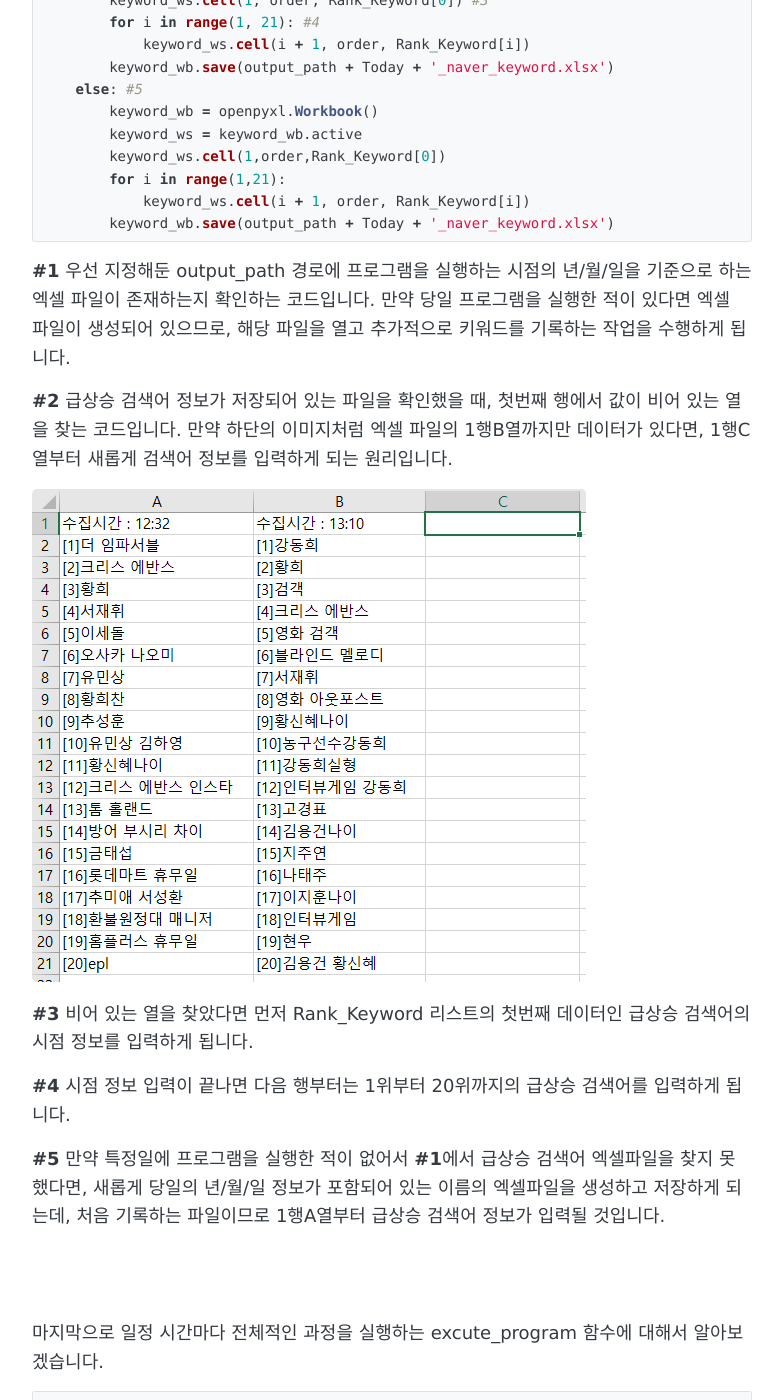
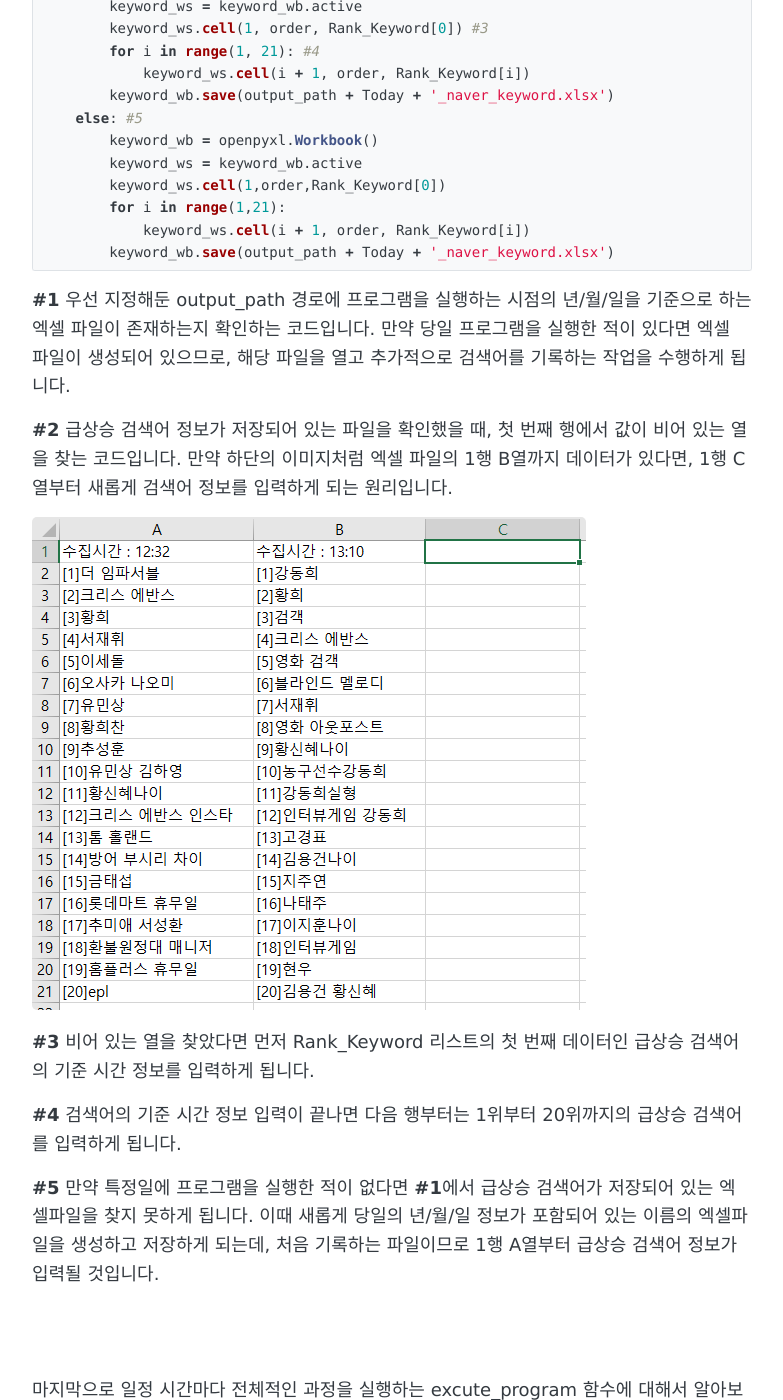
Before and after one commit to sinsa08/growth-hacker.kr, a Jekyll site: the page built from _posts/2020-01-04-마케터의-네이버-급상승-검색어-크롤링-해보기_V2.md, in a window 1280 px wide and 1400 px high, scrolled down 9490 px. Shown: the whole window, without its empty margins (248-1031 px from the left). Built offline with Jekyll 4.4.1, drawn with Linux system fonts in a browser that asks for light colours; some of the changed text lies outside the part shown.

Commit message:
Update 2020-01-04-마케터의-네이버-급상승-검색어-크롤링-해보기_V2.md

````diff
--- a/_posts/2020-01-04-마케터의-네이버-급상승-검색어-크롤링-해보기_V2.md
+++ b/_posts/2020-01-04-마케터의-네이버-급상승-검색어-크롤링-해보기_V2.md
@@ -35,7 +35,7 @@ description: Naver Datalab의 급상승 검색어를 크롤링하여 엑셀 파
 
 이전에 포스팅된 글(**마케터의 네이버 급상승 검색어 크롤링 해보기**)에서는 Python의 BeautifulSoup만을 활용하여 네이버 메인의 급상승 검색어를 크롤링하는 방법을 소개하였는데, 현재 그 방법은 BeautifulSoup가 네이버의 전체적인 코드를 가져오지 못하게 되면서 사용할 수 없게 되었습니다.
 
-그래서 단순 BeautifulSoup만이 아닌 Selenium을 함께 활용하여 네이버 급상승 검색어를 크롤링 해보는 방법을 소개해 보려 합니다. 기존에는 네이버 메인에서 데이터를 가져왔다면, 새로운 방법은 조금더 다양한 정보를 접할 수 있는 네이버의 DataLab에서 급상승 검색어를 크롤링 했습니다.
+그래서 단순 BeautifulSoup만이 아닌 Selenium을 함께 활용하여 네이버 급상승 검색어를 크롤링 해보는 방법을 소개해 보려 합니다. 기존에는 네이버 메인에서 데이터를 가져왔다면, 새로운 방법은 조금 더 다양한 정보를 접할 수 있는 네이버의 DataLab에서 급상승 검색어를 크롤링 했습니다.
 
 (이후에 DataLab에서 다양한 것들을 시도해 볼 예정입니다...)
 
@@ -51,7 +51,7 @@ description: Naver Datalab의 급상승 검색어를 크롤링하여 엑셀 파
 
 <br>
 
-접속을 하게되면 날짜 와 시간 및 여러가지 상세 옵션에 따른 급상승 검색어를 확인할 수 있는데, 이 페이지에서 1위부터 20위까지의 급상승 검색어를 크롤링하는 프로그램을 만들었습니다.
+접속을 하게 되면 날짜 와 시간 및 여러가지 상세 옵션에 따른 급상승 검색어를 확인할 수 있는데, 이 페이지에서 1위부터 20위까지의 급상승 검색어를 크롤링하는 프로그램을 만들었습니다.
 
 ![Naver2-2](/images/post/Naver2/Naver2-2.PNG)
 
@@ -91,7 +91,7 @@ Chrome 환경에서 네이버 DataLab에 접속하기 위한 드라이버입니
 
 <br>
 
-다운로드 받기를 클릭하게 되면 OS 환경에 따른 압축파일들이 존재하는데, 그 중 자신에게 적합한 파일을 클릭하여 다운 받으시면 됩니다. 전 Window를 사용하고 있으므로 win32.zip 파일을 다운 받았습니다.
+다운로드 버튼을 클릭하게 되면 OS 환경에 따른 압축파일들이 존재하는데, 그중 자신에게 적합한 파일을 클릭하여 다운로드하시면 됩니다. 전 Window를 사용하고 있으므로 win32.zip 파일을 다운로드했습니다.
 
 ![Naver2-6](/images/post/Naver2/Naver2-6.PNG)
 
@@ -206,11 +206,11 @@ order = 1 #4
 
 **#1** naver_url은 네이버의 DataLab에 접속하기 위한 url 주소입니다.
 
-**#2** 크롤링한 급상승 검색어 키워드는 엑셀파일에 기록 및 저장할건데, output_path는 해당 엑셀파일이 위치할 경로입니다. 전 D 드라이브를 키워드 파일이 저장될 경로로 지정했습니다.
+**#2** 크롤링한 급상승 검색어는 엑셀파일에 기록 및 저장하게 되는데, output_path는 해당 엑셀파일이 위치할 경로입니다. 전 D 드라이브를 파일이 저장될 경로로 지정했습니다.
 
 **#3** Today는 프로그램 실행 시점의 년/월/일을 표현하기 위한 변수입니다.
 
-**#4** order는 엑셀파일에 키워드를 저장할 때 사용할 column 값인데, 하단의 주요 코드들을 살펴보면 어렵지 않게 이해하실 수 있을겁니다.
+**#4** order는 엑셀파일에 검색어를 저장할 때 사용할 column 값인데, 하단의 주요 코드들을 살펴보면 어렵지 않게 이해하실 수 있으실 겁니다.
 
 <br><br>
 
@@ -239,15 +239,15 @@ def get_datalab_keyword(naver_url):
     return Rank_Keyword
 ```
 
-**#1** 크롤링한 순위에 따른 급상승 키워드와 수집 시점의 시간을 저장하기 위한 리스트입니다.
+**#1** 크롤링한 순위에 따른 급상승 검색어와 기준 시간을 저장하기 위한 리스트입니다.
 
-**#2** 위에서 살펴본 chromedriver.exe의 실행 옵션을 지정해 주기 위함인데, Chrome 드라이버 사용시 백그라운드에서 Chrome창을 띄우기 위해 사용한 옵션입니다.
+**#2** 위에서 살펴본 chromedriver.exe의 실행 옵션을 지정해 주기 위함인데, Chrome 드라이버 사용 시 백그라운드에서 Chrome 창을 띄우기 위해 사용한 옵션입니다.
 
 **#3** 사용할 chromedriver.exe의 경로와 사용할 옵션을 지정했습니다.
 
-**#4** chromedriver.exe를 활용하여 DataLab에 접속했습니다. 아무 옵션없이 Chrome 드라이버를 활용하여 사이트에 접속하게 될 경우 Chrome 창이 함께 띄워지지만, **#2**에서 지정한 옵션으로 인해 Chrome 창이 열리지 않고 작업이 이뤄집니다.
+**#4** chromedriver.exe를 활용하여 DataLab에 접속하는 코드입니다. 아무 옵션 없이 Chrome 드라이버를 활용하여 사이트에 접속하게 될 경우 Chrome 창이 함께 띄워지지만, **#2**에서 지정한 옵션으로 인해 Chrome 창이 열리지 않고 작업이 이뤄집니다.
 
-다만, DataLab에 접속하게 되면 항상 하단의 이미지와 동일한 상세 옵션과 전체 연령 기준으로 접속하게 됩니다. 따라서 이번 크롤링 프로그램은 아래와 같이 정해진 옵션과 연령을 기준으로 급상승 키워드를 크롤링하게 되는점 참고 부탁드립니다.
+다만, DataLab에 접속하게 되면 항상 하단의 이미지와 동일한 상세 옵션과 전체 연령 기준으로 접속하게 됩니다. 따라서 이번 크롤링 프로그램은 아래와 같이 정해진 옵션과 연령을 기준으로 급상승 검색어를 크롤링하게 되는 점 참고 부탁드립니다.
 
 ![Naver2-8](/images/post/Naver2/Naver2-8.PNG)
 
@@ -257,17 +257,17 @@ def get_datalab_keyword(naver_url):
 
 **#5**  DataLab으로의 접속 이후에 BeautifulSoup 라이브러리를 활용하여 html 코드 정보를 획득했습니다.
 
-**#6** html 코드에서 findAll을 활용하여 급상승 검색어가 기록된 시점 정보를 획득하기 위한 코드입니다.
+**#6** html 코드에서 BeautifulSoup의 findAll 함수를 활용하여 급상승 검색어의 기준 시간 정보를 획득하기 위한 코드입니다.
 
-**#7** html 코드에서 findAll을 활용하여 급상승 검색어의 순위 정보를 획득하기 위한 코드입니다.
+**#7** html 코드에서 BeautifulSoup의 findAll 함수를 활용하여 급상승 검색어의 순위 정보를 획득하기 위한 코드입니다.
 
-**#8** html 코드에서 findAll을 활용하여 급상승 키워드 정보를 획득하기 위한 코드입니다.
+**#8** html 코드에서 BeautifulSoup의 findAll함수를 활용하여 급상승 검색어를 획득하기 위한 코드입니다.
 
 **#9** & **#10** 수집한 급상승 검색어에 관련된 정보들을 Rank_Keyword 리스트에 저장했습니다.
 
 <br><br>
 
-다음으로 엑셀 파일에 검색 시간과 순위에 따른 급상승 검색어들을 입력하는 keyword_write_on_excel 함수에 대해서 알아보겠습니다.
+다음으로 엑셀 파일에 검색어의 기준 시간과 순위에 따른 급상승 검색어들을 입력하는 keyword_write_on_excel 함수에 대해서 알아보겠습니다.
 
 ```python
 def keyword_write_on_excel(Rank_Keyword):
@@ -293,17 +293,17 @@ def keyword_write_on_excel(Rank_Keyword):
         keyword_wb.save(output_path + Today + '_naver_keyword.xlsx')
 ```
 
-**#1** 우선 지정해둔 output_path 경로에 프로그램을 실행하는 시점의 년/월/일을 기준으로 하는 엑셀 파일이 존재하는지 확인하는 코드입니다. 만약 당일 프로그램을 실행한 적이 있다면 엑셀 파일이 생성되어 있으므로, 해당 파일을 열고 추가적으로 키워드를 기록하는 작업을 수행하게 됩니다.
+**#1** 우선 지정해둔 output_path 경로에 프로그램을 실행하는 시점의 년/월/일을 기준으로 하는 엑셀 파일이 존재하는지 확인하는 코드입니다. 만약 당일 프로그램을 실행한 적이 있다면 엑셀 파일이 생성되어 있으므로, 해당 파일을 열고 추가적으로 검색어를 기록하는 작업을 수행하게 됩니다.
 
-**#2** 급상승 검색어 정보가 저장되어 있는 파일을 확인했을 때, 첫번째 행에서 값이 비어 있는 열을 찾는 코드입니다. 만약 하단의 이미지처럼 엑셀 파일의 1행B열까지만 데이터가 있다면, 1행C열부터 새롭게 검색어 정보를 입력하게 되는 원리입니다.
+**#2** 급상승 검색어 정보가 저장되어 있는 파일을 확인했을 때, 첫 번째 행에서 값이 비어 있는 열을 찾는 코드입니다. 만약 하단의 이미지처럼 엑셀 파일의 1행 B열까지 데이터가 있다면, 1행 C열부터 새롭게 검색어 정보를 입력하게 되는 원리입니다.
 
 ![Naver2-9](/images/post/Naver2/Naver2-9.PNG)
 
-**#3** 비어 있는 열을 찾았다면 먼저 Rank_Keyword 리스트의 첫번째 데이터인 급상승 검색어의 시점 정보를 입력하게 됩니다.
+**#3** 비어 있는 열을 찾았다면 먼저 Rank_Keyword 리스트의 첫 번째 데이터인 급상승 검색어의 기준 시간 정보를 입력하게 됩니다.
 
-**#4** 시점 정보 입력이 끝나면 다음 행부터는 1위부터 20위까지의 급상승 검색어를 입력하게 됩니다.
+**#4** 검색어의 기준 시간 정보 입력이 끝나면 다음 행부터는 1위부터 20위까지의 급상승 검색어를 입력하게 됩니다.
 
-**#5** 만약 특정일에 프로그램을 실행한 적이 없어서 **#1**에서 급상승 검색어 엑셀파일을 찾지 못했다면, 새롭게 당일의 년/월/일 정보가 포함되어 있는 이름의 엑셀파일을 생성하고 저장하게 되는데, 처음 기록하는 파일이므로 1행A열부터 급상승 검색어 정보가 입력될 것입니다.
+**#5** 만약 특정일에 프로그램을 실행한 적이 없다면 **#1**에서 급상승 검색어가 저장되어 있는 엑셀파일을 찾지 못하게 됩니다. 이때 새롭게 당일의 년/월/일 정보가 포함되어 있는 이름의 엑셀파일을 생성하고 저장하게 되는데, 처음 기록하는 파일이므로 1행 A열부터 급상승 검색어 정보가 입력될 것입니다.
 
 <br><br>
 
@@ -324,13 +324,13 @@ def excute_program():
 
 **#1** 프로그램이 실행되면 우선 get_datalab_keyword 함수를 활용하여 얻은 급상승 검색어 정보를 keyword_write_on_excel 함수로 전달하여 엑셀 파일을 생성 및 저장하게 됩니다.
 
-**#2** 성공적으로 #1의 과정이 실행된다면 datetime.today 함수를 활용해 얻은 시간과 함께 기록 완료라는 문자열을 출력합니다.
+**#2** 성공적으로 #1의 과정이 실행된다면 datetime.today 함수를 활용해 얻은 시간 정보와 함께 기록 완료라는 문자를 출력합니다.
 
 **#3** 다음 실행까지의 시간을 계산하기 위해 지속적으로 시간을 확인하면서 기록해 둔 p_today 시간 값과 비교하여 차이가 1800초 이상일 때 30분이 경과했다고 여기고, **#1**의 과정을 다시 수행하게 됩니다. 수행 주기를 바꾸고 싶다면 원하는 주기의 시간 값을 초 단위로 계산해서 seconds에 입력하면 됩니다.
 
 <br>
 
-프로그램에 필요한 함수들을 전부 살펴봤는데, chromedriver.exe와 같은 경로에서 급상승 검색어 크롤링 코드나 프로그램을 실행하게 되면 앞서 설명한 함수들이 작동하며 급상승 검색어들이 시간대별로 분류되어 엑셀 파일에 저장될 것입니다.
+정리하자면 chromedriver.exe와 같은 경로에서 급상승 검색어 크롤링 코드나 프로그램을 실행하게 되면 앞서 설명한 함수들이 작동하며 검색어들이 시간대별로 분류되어 엑셀 파일에 저장될 것입니다.
 
 전체적인 코드와 실행 프로그램 한 번 더 첨부하겠습니다.
 
@@ -410,7 +410,7 @@ excute_program()
 
 ![Naver2-10](/images/post/Naver2/Naver2-10.PNG)
 
-앞서 설명 드린대로 네이버 급상승 검색어 크롤링 코드 및 프로그램을 chromedriver.exe와 같은 경로에 두고 실행하게 되면 D 드라이브에 상단의 이미지처럼 날짜가 포함된 이름의 엑셀 파일이 생성될 것입니다.
+앞서 설명드린 대로 네이버 급상승 검색어 크롤링 코드 및 프로그램을 chromedriver.exe와 같은 경로에 두고 실행하게 되면 D 드라이브에 상단의 이미지처럼 날짜가 포함된 이름의 엑셀 파일이 생성될 것입니다.
 
 <br>
 
````
Also changed, not shown: other parts of _posts/2020-01-04-마케터의-네이버-급상승-검색어-크롤링-해보기_V2.md (+3 -3 lines).
